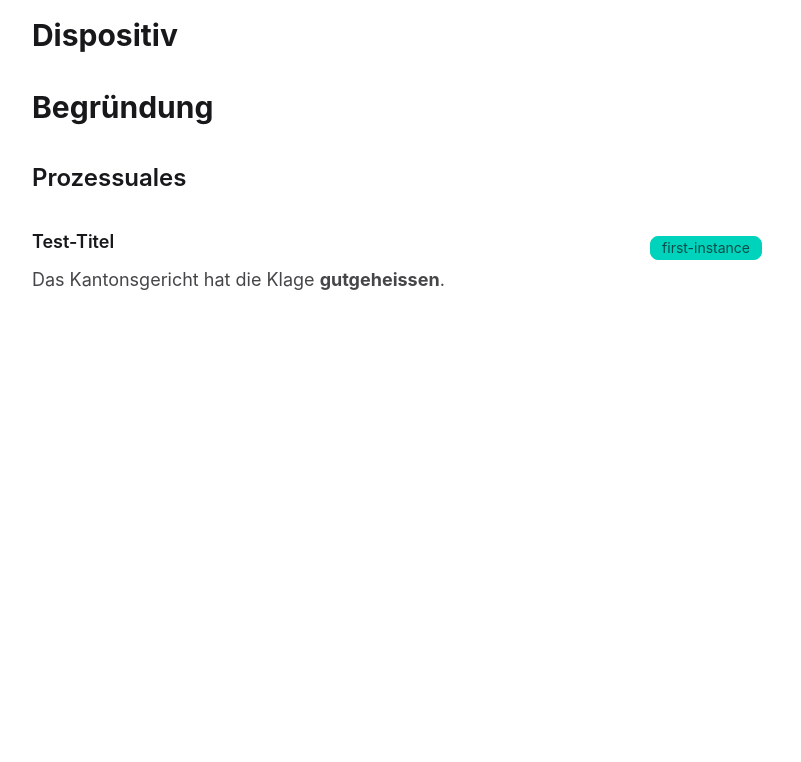
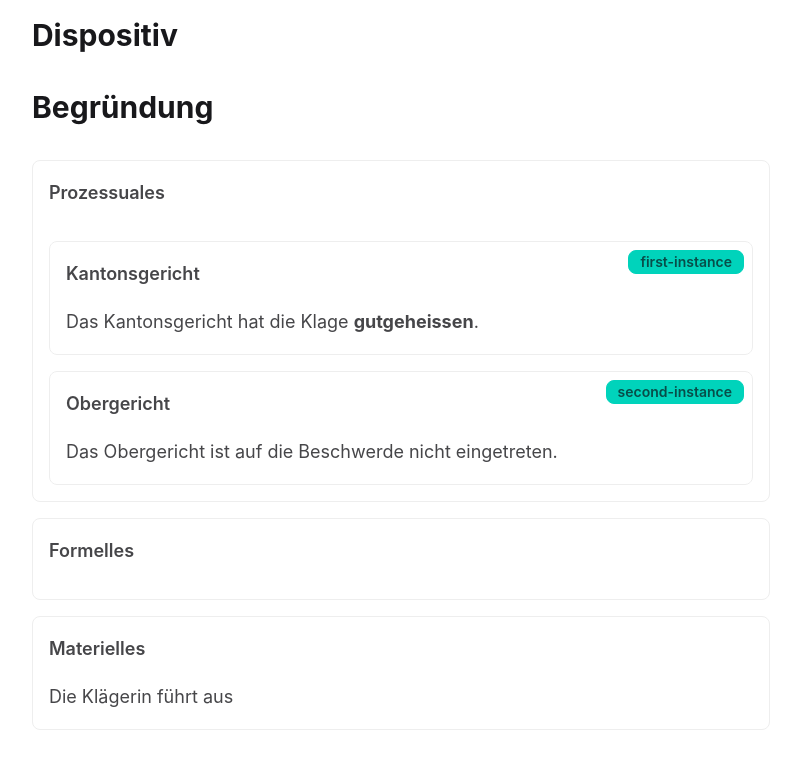
Before and after one commit to jan-nicklaus/LegalXML, a Svelte app in the folder XML-Viewer/: page / in a window 1280 px wide. Shown: the top 762 px of the page, without its empty margins (239-1040 px from the left). Built offline with nearby package versions, Linux system fonts and the light colour scheme.

Commit message:
Basic Rendering.

```diff
--- a/XML-Viewer/src/App.svelte
+++ b/XML-Viewer/src/App.svelte
@@ -32,8 +32,11 @@
         <Eroeffnung></Eroeffnung>
         <Begruendung>
             <Prozessuales>
-                <Section title="Test-Titel" type="first-instance">
+                <Section title="Kantonsgericht" type="first-instance">
                    <Absatz>Das Kantonsgericht hat die Klage <b>gutgeheissen</b>.</Absatz>
+                </Section>
+                <Section title="Obergericht" type="second-instance">
+                   <Absatz>Das Obergericht ist auf die Beschwerde nicht eingetreten.</Absatz>
                 </Section>
             </Prozessuales>
             <Formelles>
@@ -54,34 +57,41 @@ let parser = new DOMParser();
   let xmlTree = parser.parseFromString(testXML, "text/xml");
   let docType = xmlTree.getElementById("doctype").textContent.trim();
   let xmlMain = xmlTree.getElementsByTagName("Main")[0]; //Main muss existieren
-
-function getBGColor(sec) {
-  if(!sec.hasAttribute("type")) return "slate-200";
-  switch(sec.getAttribute("type")) {
-    case "first-instance": return "black"
-  }
-}
 </script>
 <div class="prose prose-lg m-4 w-full">
     {#if docType === "Judgment"}
     <h2>Dispositiv</h2>
 
     <h2>Begründung</h2>
-    <h3>Prozessuales</h3>
-    {#each xmlMain.getElementsByTagName("Prozessuales")[0].getElementsByTagName("Section") as sec}
-      <div class={`mt-4 relative rounded-md bg-${getBGColor(sec)}`}>
+    {#each ["Prozessuales", "Formelles", "Materielles"] as h}
+      <details class="collapse bg-base-100 border border-base-300 mt-4" name={`accordion-${h}`} open>
+        <summary class="collapse-title font-semibold">{h}</summary>
+        <div class="collapse-content">
+          {#if xmlMain.getElementsByTagName(h)[0].getElementsByTagName("Section").length < 2}
+            {#each xmlMain.getElementsByTagName(h)[0].getElementsByTagName("Section")[0].getElementsByTagName("Absatz") as par}
+              <div>{@html par.innerHTML}</div>
+            {/each}
+          {:else}
+            {#each xmlMain.getElementsByTagName(h)[0].getElementsByTagName("Section") as sec, i}
+            <details class="collapse bg-base-100 border border-base-300 mt-4" name={`accordion-${h}-${i}`} open>
+              <summary class="collapse-title font-semibold">
+                {sec.hasAttribute("title") ? sec.getAttribute("title") : "Sektion"}
                 {#if sec.hasAttribute("type")}
                   <div class="absolute top-2 right-2 badge badge-accent">
                     {sec.getAttribute("type")}
                   </div>
                 {/if}
-        {#if sec.hasAttribute("title")}
-          <h4>{sec.getAttribute("title")}</h4>
-        {/if}
+              </summary>
+              <div class="collapse-content">
                 {#each sec.getElementsByTagName("Absatz") as par}
                   <div>{@html par.innerHTML}</div>
                 {/each}
                 </div>
+            </details>
             {/each}
           {/if}
         </div>
+      </details>
+    {/each}
+  {/if}
+</div>
```
Lines whose indentation alone changed are shown as unchanged.
